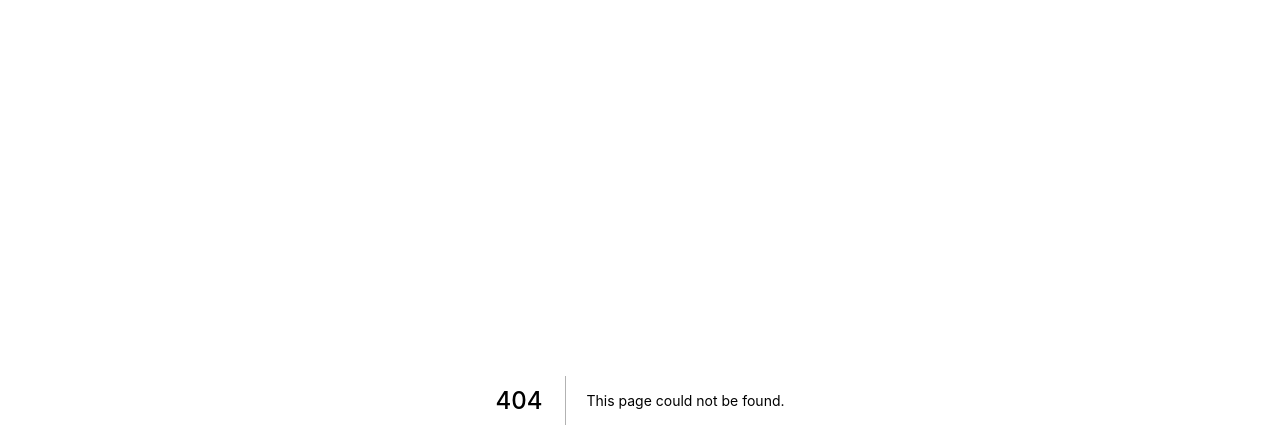
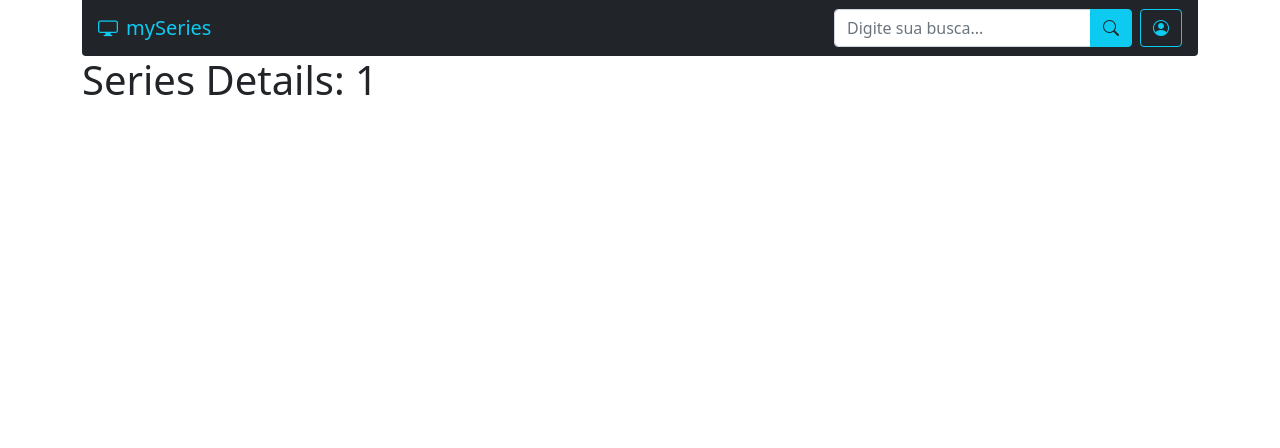
Before and after one commit to danguimaraes86/mySeries-NextJs, a Next.js app: page /details/1 in a window 1280 px wide. Before the commit this address had no page. Shown: the top 448 px of the page. Built offline with nearby package versions, Linux system fonts and the light colour scheme.

Commit message:
add: initial page layout and methods

```diff
--- /dev/null
+++ b/src/pages/details/[id].js
@@ -0,0 +1,28 @@
+import Layout from '../../components/Layout'
+
+export default function SeriesDetails({ series }) {
+  return (
+    <Layout>
+      <h1>Series Details: {series.id}</h1>
+    </Layout>
+  )
+}
+
+export async function getServerSideProps(context) {
+  const { id } = context.query
+
+  const series = {
+    id: id
+  }
+  // const params = {
+  //   query: value,
+  //   language: 'pt-BR'
+  // }
+  // const { results } = await tmdbRequest('/search/tv', params)
+
+  return {
+    props: {
+      series
+    }
+  }
+}
```
